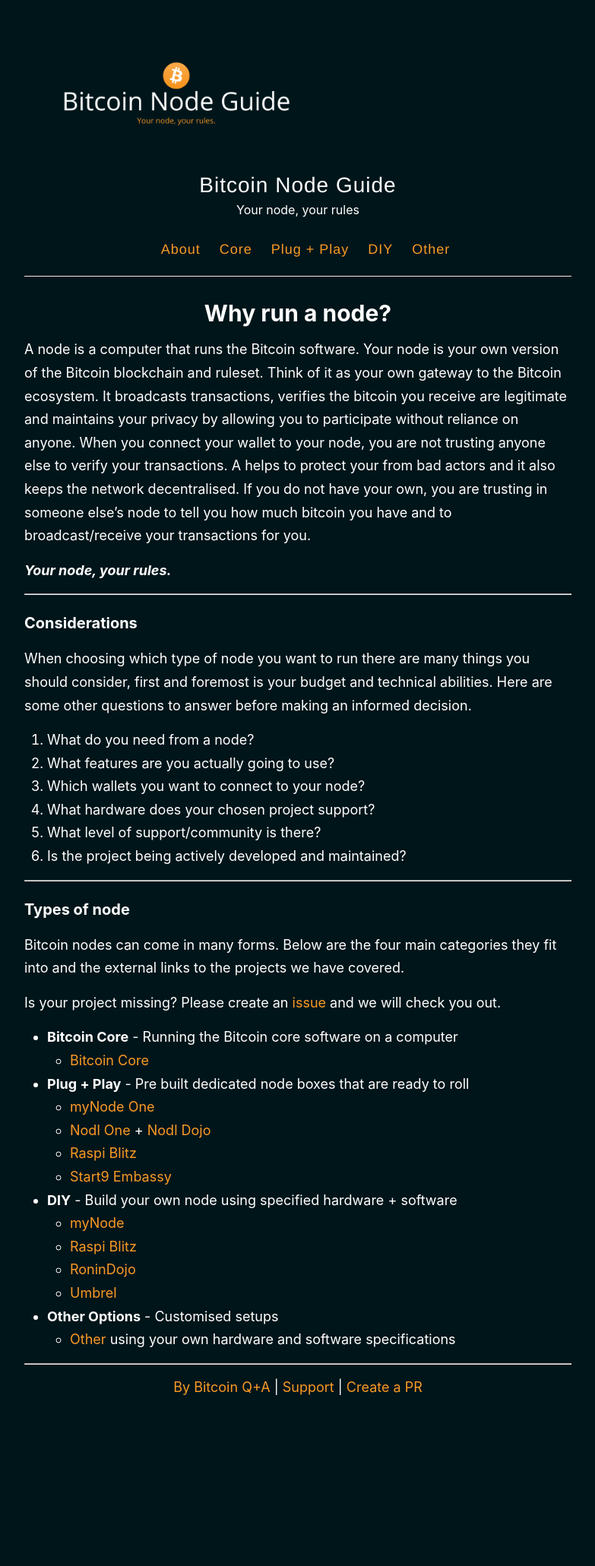
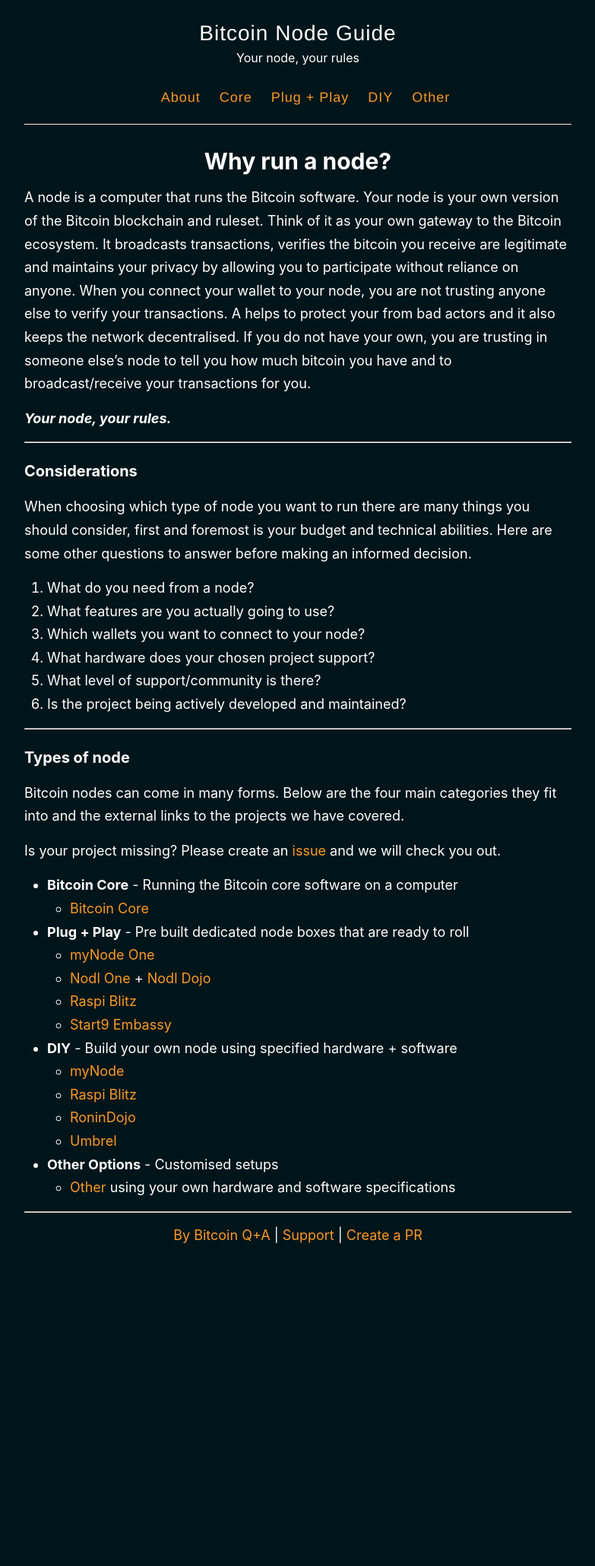
Before and after one commit to BitcoinQnA/node-guide, a Jekyll site: the page built from index.html, in a window 1280 px wide. Shown: the whole page at 76% size, without its empty margins (248-1031 px from the left). Built offline with Jekyll 4.4.1, drawn with Linux system fonts in a browser that asks for light colours; the list of posts is cut into pages by our own code; after the commit the page ends 1861 px from its top, so only the background shows below that.

Commit message:
Update style.scss

```diff
--- a/assets/style.scss
+++ b/assets/style.scss
@@ -280,8 +280,8 @@
 .site-avatar {
   float: none;
   display: block;
-  width: 400px;
-  height: 200px;
+  width: 0px;
+  height: 0px;
   margin-right: 0px;
 
 
```
